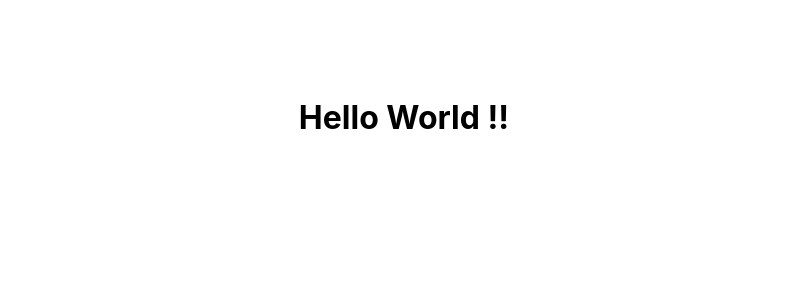
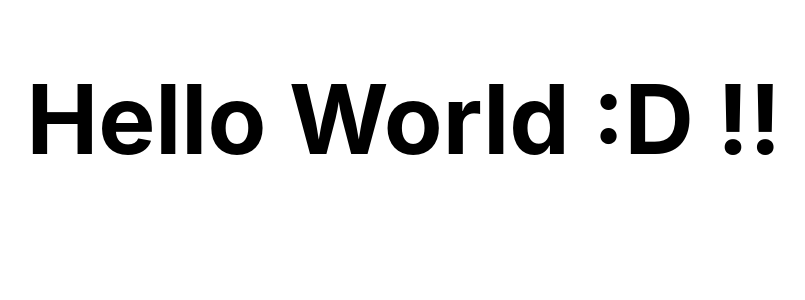
Before and after one commit to andy-mc/hello_react, a React (Create React App) app: page / in a window 1280 px wide. Shown: the top 300 px of the page, without its empty margins (236-1041 px from the left). Built offline with nearby package versions, Linux system fonts and the light colour scheme.

Commit message:
my first prop

```diff
--- a/src/components/hello/Hello.js
+++ b/src/components/hello/Hello.js
@@ -4,8 +4,8 @@ import './Hello.css';
 class Hello extends Component {
   render() {
     return (
-      <div className="Header">
-        <h1>Hello World !!</h1>
+      <div className="f1 tc">
+        <h1>{this.props.greeting}</h1>
       </div>
     );
   }
--- a/src/index.js
+++ b/src/index.js
@@ -6,7 +6,10 @@ import Hello from './components/hello/Hello';
 import * as serviceWorker from './serviceWorker';
 import 'tachyons';
 
-ReactDOM.render(<Hello />, document.getElementById('root'));
+ReactDOM.render(
+  <Hello greeting='Hello World :D !!' />,
+  document.getElementById('root')
+);
 
 // If you want your app to work offline and load faster, you can change
 // unregister() to register() below. Note this comes with some pitfalls.
```
